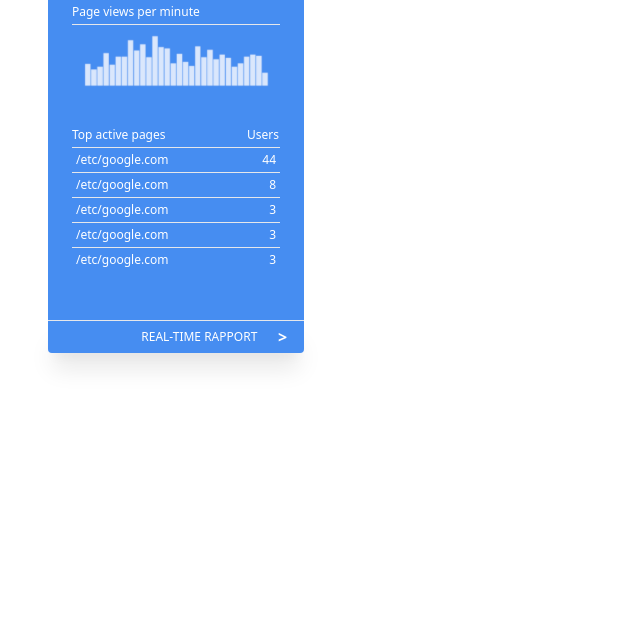
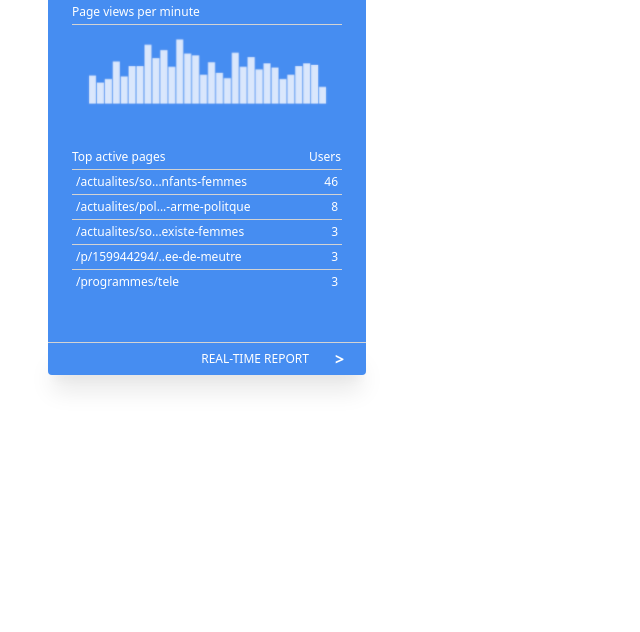
Before and after one commit to chadriae/css-integration, a plain HTML site: page interface-2/index.html in a window 1280 px wide. Shown: the part 168-800 px from the top of the page, without its empty margins (0-640 px from the left). Drawn offline with nearby package versions, Linux system fonts and the light colour scheme.

Commit message:
Fix dimensions and url-links interface-2

```diff
--- a/interface-2/css/style.css
+++ b/interface-2/css/style.css
@@ -1,4 +1,10 @@
-div.w-64
+#report
 {
     background-color: #468DF1;
+    width: 318px;
+    font-weight: 200;
 }
+
+.border-b {
+    border-bottom: 0.001em solid lightgray;
+}
--- a/interface-2/index.html
+++ b/interface-2/index.html
@@ -10,12 +10,11 @@
   <body>
     <!-- Your code here -->
     <div class="p-12">
-        <div class="w-64 p-6 bg-blue-400 border-b rounded-t">
+        <div id="report" class="p-6 bg-blue-400 border-b rounded-t">
             <p class="text-white text-1xl">Users right now</p>
             <p class="text-white text-5xl">90</p>
             <br>
-            <p class="text-white text-xs py-1">Page views per minute</p>
-            <hr>
+            <p class="text-white text-xs py-1 border-b">Page views per minute</p>
             <img src="images/chart.jpg">
             <br>
             <table class="table-fixed text-white text-xs w-full">
@@ -27,34 +26,34 @@
                 <tbody>
                     </tr>
                     <tr class="border-b">
-                        <td class="w-3/4 p-1">/etc/google.com</td>
-                        <td class="w-1/4 text-right p-1">44</td>
+                        <td class="w-3/4 p-1">/actualites/so...nfants-femmes</td>
+                        <td class="w-1/4 text-right p-1">46</td>
                     </tr>
                     <tr class="border-b">
-                        <td class="w-3/4 p-1">/etc/google.com</td>
+                        <td class="w-3/4 p-1">/actualites/pol...-arme-politque</td>
                         <td class="w-1/4 text-right p-1">8</td>
                     </tr>
                     <tr class="border-b">
-                        <td class="w-3/4 p-1">/etc/google.com</td>
+                        <td class="w-3/4 p-1">/actualites/so...existe-femmes</td>
                         <td class="w-1/4 text-right p-1">3</td>
                     </tr>
                     <tr class="border-b">
-                        <td class="w-3/4 p-1">/etc/google.com</td>
+                        <td class="w-3/4 p-1">/p/159944294/..ee-de-meutre</td>
                         <td class="w-1/4 text-right p-1">3</td>
                     </tr>
                     <tr>
-                        <td class="w-3/4 p-1">/etc/google.com</td>
+                        <td class="w-3/4 p-1">/programmes/tele</td>
                         <td class="w-1/4 text-right p-1">3</td>
                     </tr>
                 </tbody>
             </table>
             <br>
         </div>
-            <div class="w-64 bg-blue-400 rounded-b shadow-xl">
+            <div id="report" class="w-64 bg-blue-400 rounded-b shadow-xl">
                 <table class="table-fixed text-white text-xs w-full">
                     <thead>
                         <tr><a href="#">
-                            <td class="w-5/6 text-right p-1"><a href="#">REAL-TIME RAPPORT</a></td>
+                            <td class="w-5/6 text-right p-1"><a href="#">REAL-TIME REPORT</a></td>
                             <td class="w-1/6 text-center p-1 font-semibold text-base"><a href="#">></a></td>
                         </tr>
                     </thead>
```
